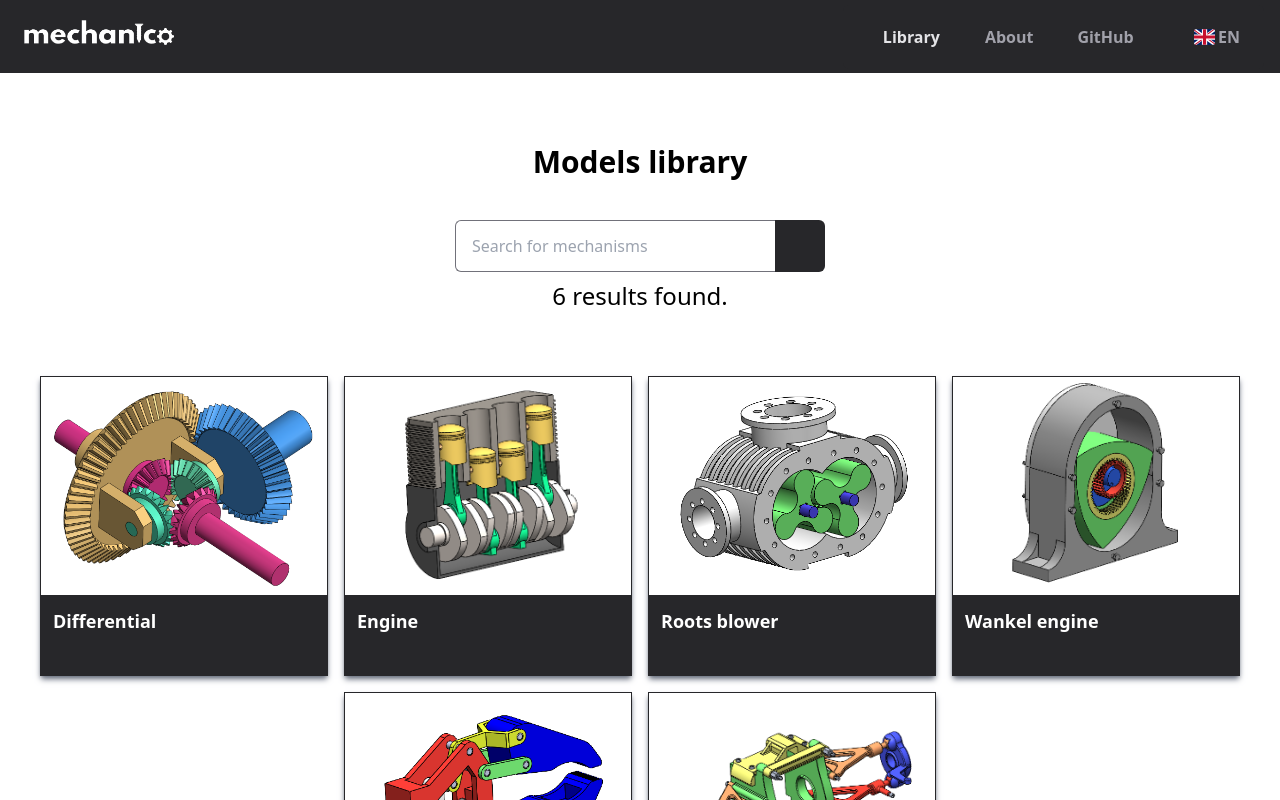
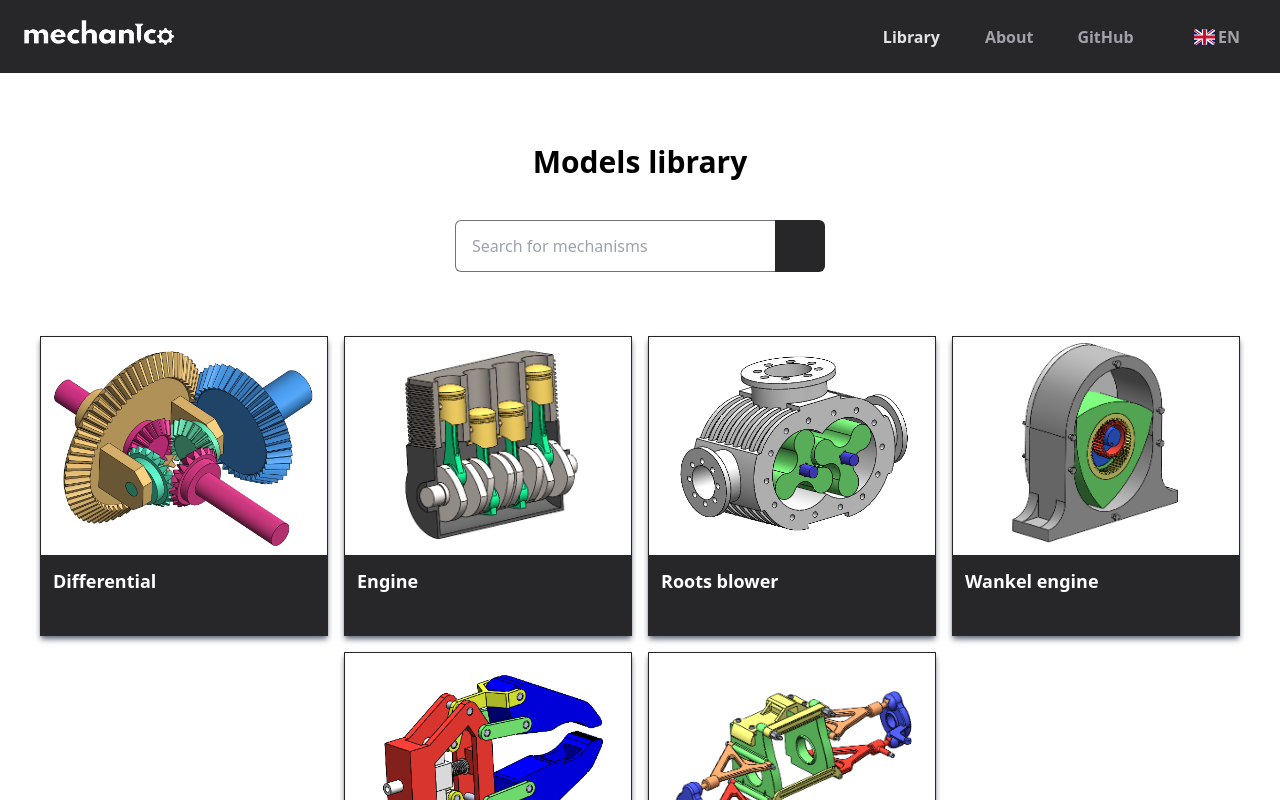
Before and after one commit to S4mst3r25/mechanico, a React (Vite) app: page /library in a window 1280 px wide. Shown: the top 800 px of the page. Built offline with nearby package versions, Linux system fonts and the light colour scheme; some icons are missing.

Commit message:
Fix searchbar result message bug & edit translations

```diff
--- a/src/assets/translations/translationBG.json
+++ b/src/assets/translations/translationBG.json
@@ -41,9 +41,9 @@
     "search": {
         "placeholder": "Търсене на механизми",
         "results": {
-            "noResults": "Няма намерени резултати.",
-            "singleResult":"1 намерен резултат.",
-            "multiResult": " намерени резултата."
+            "noResults": "Няма намерени резултати",
+            "singleResult":"1 резултат",
+            "multiResult": "резултата"
         }
     }
 }
--- a/src/assets/translations/translationEN.json
+++ b/src/assets/translations/translationEN.json
@@ -41,9 +41,9 @@
     "search": {
         "placeholder": "Search for mechanisms",
         "results": {
-            "noResults": "No results found.",
-            "singleResult": "1 result found.",
-            "multiResult": " results found."
+            "noResults": "No results",
+            "singleResult": "1 result",
+            "multiResult": "results"
         }
     }
 }
--- a/src/routes/Library.jsx
+++ b/src/routes/Library.jsx
@@ -52,7 +52,7 @@ function SearchBar({ searchList, filteredList }) {
 
 export default function Library() {
     const { t, i18n } = useTranslation()
-    const [result, setResult] = useState("")
+    const [resultMessage, setResultMessage] = useState("")
 
     const fullModelList = [
         {
@@ -86,7 +86,7 @@ export default function Library() {
 
 
     const [filteredModelList, setFilteredModelList] = useState([...fullModelList])
-    let resultsFoundNumber = filteredModelList.length
+    let resultCount = filteredModelList.length
 
     const [Cards, setCards] = useState([
         fullModelList.map((model) => {
@@ -99,11 +99,12 @@ export default function Library() {
     ])
 
     useEffect(() => {
-        resultsFoundNumber = filteredModelList.length
-        switch (resultsFoundNumber) {
-            case 0: setResult('search.results.noResults'); break
-            case 1: setResult('search.results.singleResult'); break
-            default: setResult('search.results.multiResult')
+        resultCount = filteredModelList.length
+        switch (resultCount) {
+            case 0: setResultMessage('search.results.noResults'); break
+            case 1: setResultMessage('search.results.singleResult'); break
+            case fullModelList.length: setResultMessage('full'); break
+            default: setResultMessage('search.results.multiResult')
         }
     }, [filteredModelList])
 
@@ -147,7 +148,7 @@ export default function Library() {
             </div>
             <Suspense fallback={<LoadingScreen />}>
                 <div className="m-auto">
-                    <h1 className='text-center mt-2 text-2xl'>{resultsFoundNumber <= 1 ? t(result) : resultsFoundNumber + t(result)}</h1>
+                    <h1 className='text-center mt-8 text-xl text-zinc-500'>{resultMessage == 'full' ? <></> : (resultCount > 1 ? resultCount + " " +  t(resultMessage) : t(resultMessage))}</h1>
                     <div className="flex flex-wrap mt-16 gap-4 justify-center mb-14">
                         {Cards}
                     </div>
```
Also changed, not shown: 1 other file (tests, documents, lock files or other folders).
